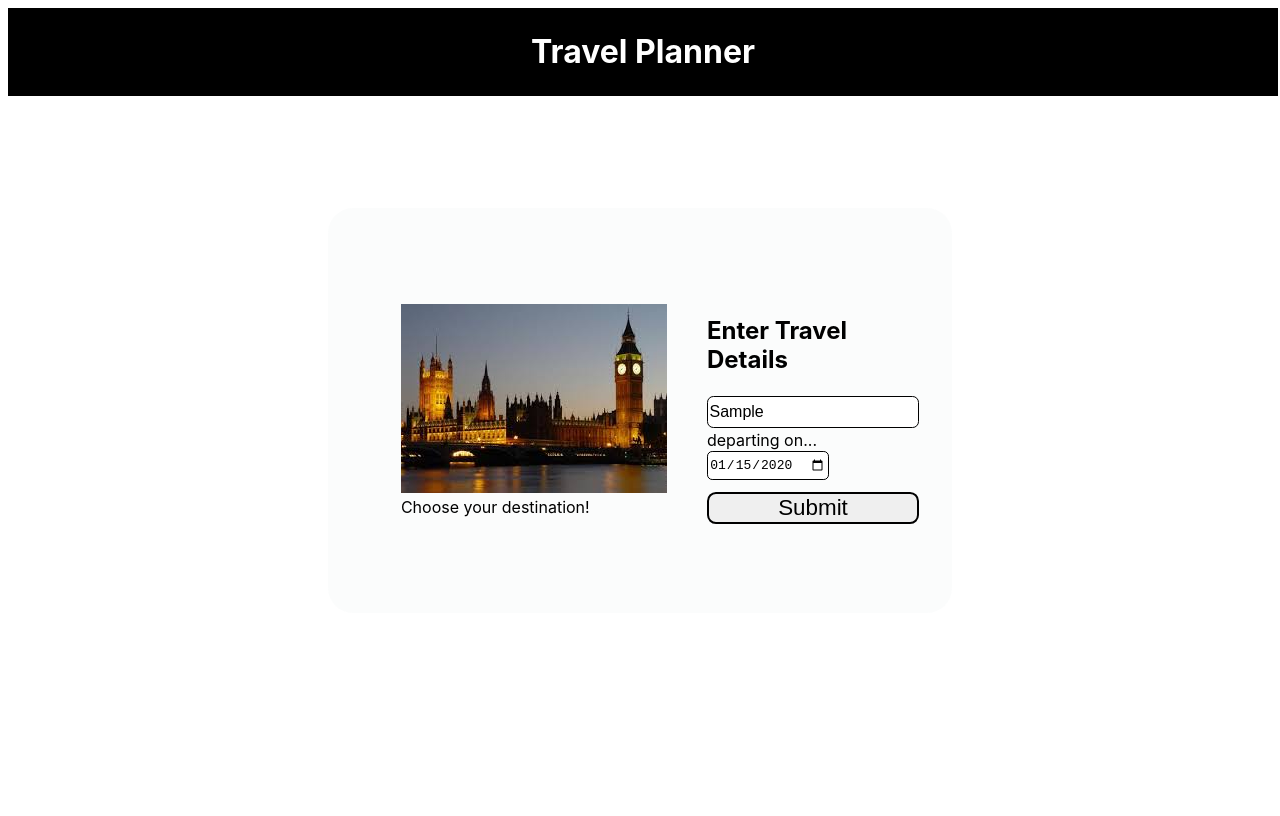
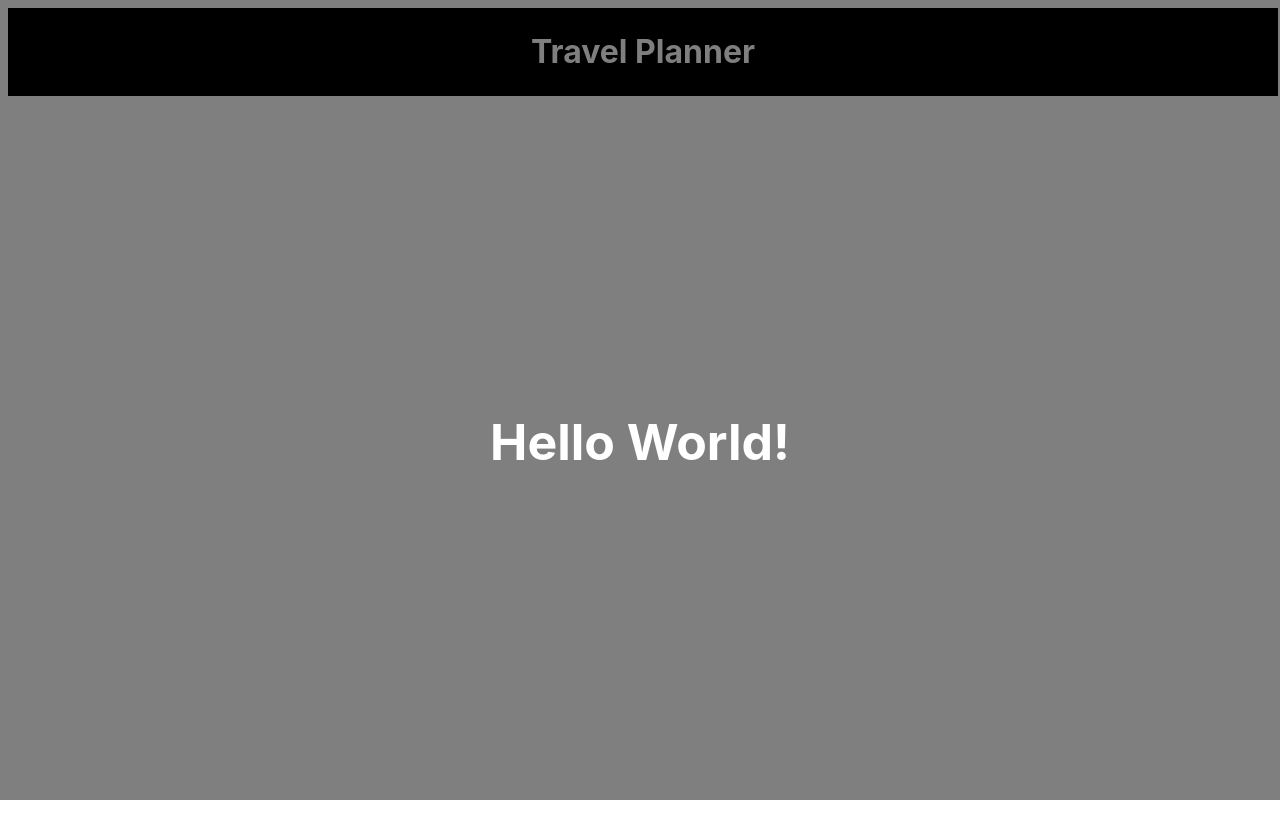
Before and after one commit to Zamio77/Travel-App, a website built with webpack: page src/client/views/index.html in a window 1280 px wide. Both pictures are taken after typing "Sample", "2020-01-15" into the empty fields and a click on the input "Submit". Built offline with nearby package versions, Linux system fonts and the light colour scheme; a web font is replaced by a local one.

Commit message:
Updated CSS installed Html-loader
Updated additional styling to create the results section of my page.

```diff
--- a/package.json
+++ b/package.json
@@ -26,6 +26,7 @@
     "clean-webpack-plugin": "^3.0.0",
     "css-loader": "^3.6.0",
     "file-loader": "^6.0.0",
+    "html-loader": "^1.1.0",
     "html-webpack-plugin": "^4.3.0",
     "jes": "^0.6.1",
     "jest": "^26.1.0",
--- a/src/client/index.js
+++ b/src/client/index.js
@@ -1,14 +1,15 @@
 import './styles/style.scss'
 import './styles/header.scss'
 import './styles/section.scss'
-import bigBen from './media/Big_Ben.jpg'
 import londonSkyline from './media/londonSkyline.jpg'
-import { getName } from './js/app.js'
+import {testEvent} from './js/app'
+import {testEventClose} from './js/app'
 
-document.getElementById('form-submit').addEventListener('click', getName);
+document.getElementById('input-submit').addEventListener("click", testEvent);
+document.getElementById('trip-results').addEventListener("click", testEventClose);
 
 export {
-    getName,
-    bigBen,
-    londonSkyline
+    londonSkyline,
+    testEvent,
+    testEventClose
 }
--- a/src/client/js/app.js
+++ b/src/client/js/app.js
@@ -5,9 +5,15 @@ let d = new Date();
 let newDate = d.getMonth() + "." + d.getDate() + "." + d.getFullYear();
 
 // Personal API Key for OpenWeatherMap API
-export const getName = () => {
-  let name = document.getElementById('destination').value
-  document.getElementById("name").innerHTML = `Hello ${name}`;
+const travelCard = document.getElementById('travel-card');
+const tripResults = document.getElementById('trip-results');
 
+export const testEvent = () => {
+  travelCard.style.display = 'none';
+  tripResults.style.display = 'flex';
+  }
 
-}
+export const testEventClose = () => {
+  travelCard.style.display = 'flex';
+  tripResults.style.display = 'none';
+  }
--- a/src/client/styles/style.scss
+++ b/src/client/styles/style.scss
@@ -10,3 +10,27 @@ body{
     background-repeat: no-repeat;
     background-size: cover;
 }
+
+.text {
+    position: absolute;
+    top: 50%;
+    left: 50%;
+    font-size: 50px;
+    color: white;
+    transform: translate(-50%,-50%);
+    -ms-transform: translate(-50%,-50%);
+}
+
+.overlay {
+    position: fixed; /* Sit on top of the page content */
+    display: none; /* Hidden by default */
+    width: 100%; /* Full width (cover the whole page) */
+    height: 100%; /* Full height (cover the whole page) */
+    top: 0;
+    left: 0;
+    right: 0;
+    bottom: 0;
+    background-color: rgba(0,0,0,0.5); /* Black background with opacity */
+    z-index: 2; /* Specify a stack order in case you're using a different order for other elements */
+    cursor: pointer; /* Add a pointer on hover */
+  }
--- a/src/client/views/index.html
+++ b/src/client/views/index.html
@@ -5,7 +5,7 @@
   <meta charset="UTF-8">
   <title>Weather Journal</title>
   <link href="https://fonts.googleapis.com/css?family=Oswald:400,600,700|Ranga:400,700&display=swap" rel="stylesheet">
-  <link rel="stylesheet" href="style.css">
+
 </head>
 
 <body>
@@ -13,9 +13,9 @@
       <h1 class='title-head'>Travel Planner</h1>
     </header>
     <main>
-    <section class="travel-card">
+    <section id="travel-card" class="travel-card">
       <figure>
-        <img class="travel-img" src="../media/londonSkyline.jpg" alt="Big Ben">
+        <img class="travel-img" src="../media/londonSkyline.jpg" alt="London Skyline">
         <figcaption class='fig-caption'>Choose your destination!</figcaption>
       </figure>
       <div class="travel-entry">
@@ -23,11 +23,14 @@
         <input id="input_destination" class="input-travel" name="to" placeholder="Traveling to">
         <label class="date__label" for="date">departing on...</label>
         <input id="input__date" type="date" class="input-travel" name="date" required>
-        <input type="submit" class="input-submit" name="submit" value="Submit">
+        <input type="submit" id="input-submit" class="input-submit" name="submit" value="Submit">
       </div>
     </section>
+    <section id="trip-results" class='trip-results overlay'>
+      <h1 class="text">Hello World!</h1>
+    </section>
     </main>
-  <script src="app.js" type="text/javascript"></script>
+
   <script>
     // Check that service workers are supported
     if ('serviceWorker' in navigator) {
--- a/webpack.dev.js
+++ b/webpack.dev.js
@@ -34,6 +34,10 @@ module.exports = {
                     'file-loader',
                 ],
             },
+            {
+                test: /\.html$/i,      // New HTML loader installed
+                loader: 'html-loader',
+            }
         ]
     },
     plugins: [
--- a/webpack.prod.js
+++ b/webpack.prod.js
@@ -42,6 +42,10 @@ module.exports = {
                     'file-loader',
                 ],
             },
+            {
+                test: /\.html$/i,      // New HTML loader installed
+                loader: 'html-loader',
+            }
         ]
     },
     plugins: [
```
Also changed, not shown: 1 other file.
